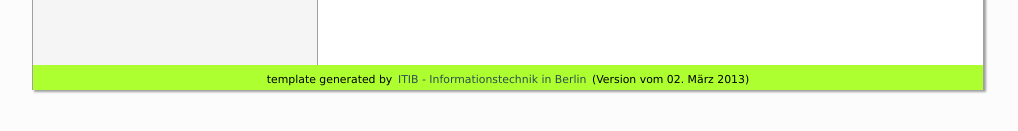
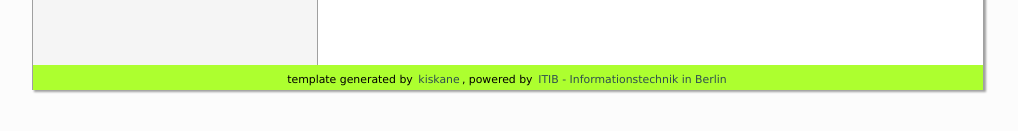
Before and after one commit to kiskane/website-templates, a plain HTML site: page layouts/template-1-1/index.html in a window 1280 px wide. Shown: the part 575-706 px from the top of the page, without its empty margins (132-1150 px from the left). Drawn offline with Linux system fonts and the light colour scheme.

Commit message:
add github link to all template footers

```diff
--- a/layouts/template-1-1/index.html
+++ b/layouts/template-1-1/index.html
@@ -88,10 +88,9 @@
   </div>
 
   <footer>
-    <p><span lang="en">template generated by</span>
+    <p><span lang="en">template generated by</span> <a href="https://github.com/kiskane">kiskane</a>, <span lang="en">powered by</span>
       <a href="http://www.itib.de" title="zu itib - Informationstechnik in Berlin [Link führt zu externer Seite]"><span
-              class="grossbuchstaben">itib</span> - Informationstechnik in Berlin</a>
-      (Version vom 02. März 2013)</p>
+              class="grossbuchstaben">itib</span> - Informationstechnik in Berlin</a></p>
   </footer>
 
   <!-- End Page-Container -->
```
Also changed, not shown: layouts/template-1-2/index.html (+2 -3 lines), layouts/template-2-1/index.html (+2 -3 lines), layouts/template-2-2/index.html (+2 -3 lines), layouts/template-2-3/index.html (+2 -3 lines), layouts/template-2-4/index.html (+2 -3 lines), layouts/template-2-5/index.html (+2 -3 lines), layouts/template-2-6/index.html (+2 -3 lines), layouts/template-2-7/index.html (+2 -3 lines), layouts/template-3-1/index.html (+2 -3 lines), layouts/template-3-2/index.html (+2 -3 lines), layouts/template-3-3/index.html (+2 -3 lines).
